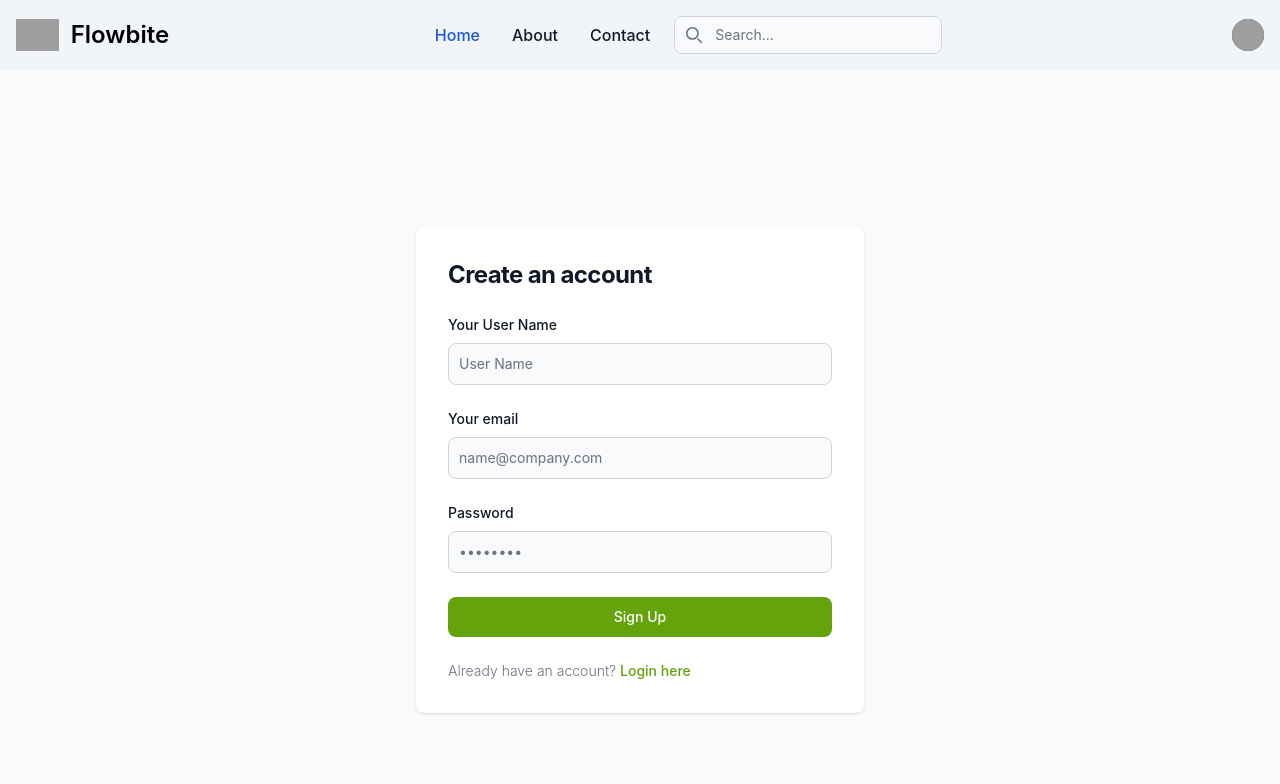
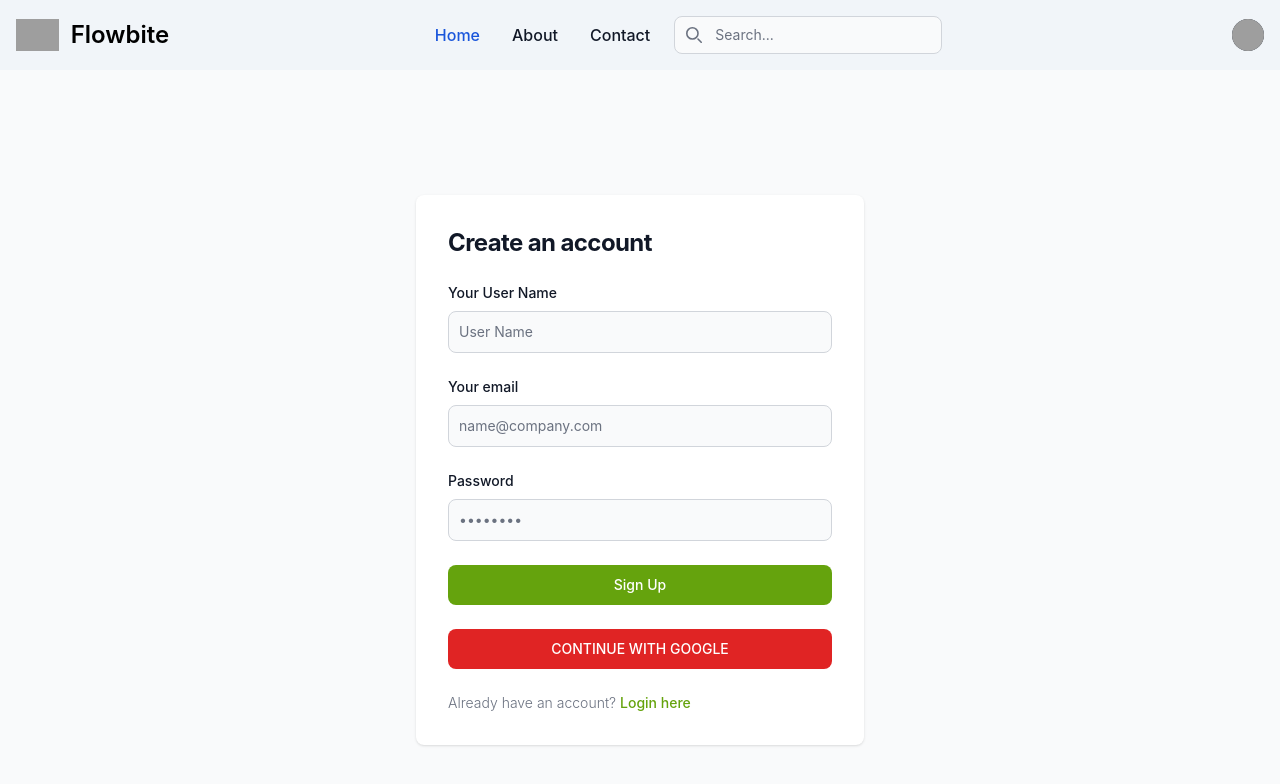
Before and after one commit to Shubhendu-12/BharatRealEstate, a React (Vite) app: page /signup in a window 1280 px wide. Shown: the top 784 px of the page. Built offline with nearby package versions, Linux system fonts and the light colour scheme; no server answers; grey boxes are pictures that could not be loaded.

Commit message:
Google OAuth frontend part complete

```diff
--- a/package.json
+++ b/package.json
@@ -13,6 +13,7 @@
     "@reduxjs/toolkit": "^2.0.1",
     "axios": "^1.6.2",
     "dotenv": "^16.3.1",
+    "firebase": "^10.7.1",
     "flowbite": "^2.2.1",
     "flowbite-react": "^0.7.2",
     "react": "^18.2.0",
--- /dev/null
+++ b/src/components/OAuth.jsx
@@ -0,0 +1,49 @@
+import React from 'react'
+import { GoogleAuthProvider, getAuth, signInWithPopup } from 'firebase/auth';
+import { app } from '../firebase';
+import { useDispatch } from 'react-redux';
+import { signInSuccess } from '../app/features/user/userSlice';
+import { useNavigate } from 'react-router-dom';
+
+const OAuth = () => {
+  const dispatch = useDispatch();
+  const navigate = useNavigate();
+  const handleGoogleClick = async () => {
+    try {
+      const provider = new GoogleAuthProvider();
+      const auth = getAuth(app);
+
+      const result = await signInWithPopup(auth, provider);
+
+      const res = await fetch('http://localhost:3000/api/auth/google', {
+        method: 'POST',
+        headers: {
+          'Content-Type': 'application/json',
+        },
+        body: JSON.stringify({
+          name: result.user.displayName,
+          email: result.user.email,
+          photo: result.user.photoURL,
+        }),
+      });
+      const data = await res.json();
+      dispatch(signInSuccess(data));
+      navigate('/');
+    } catch (error) {
+      console.log('could not sign in with google', error);
+    }
+  };
+  return (
+    <>
+      <button
+      onClick={handleGoogleClick}
+                  type="button"
+                  className="uppercase w-full text-white bg-red-600 hover:bg-red-700 focus:ring-4 focus:outline-none focus:ring-red-300 font-medium rounded-lg text-sm px-5 py-2.5 text-center dark:bg-red-600 dark:hover:bg-red-700 dark:focus:ring-red-800"
+                >
+                    Continue with Google
+                </button>
+    </>
+  )
+}
+
+export default OAuth
--- /dev/null
+++ b/src/firebase.js
@@ -0,0 +1,21 @@
+// Import the functions you need from the SDKs you need
+import { initializeApp } from "firebase/app";
+import { getAnalytics } from "firebase/analytics";
+// TODO: Add SDKs for Firebase products that you want to use
+// https://firebase.google.com/docs/web/setup#available-libraries
+
+// Your web app's Firebase configuration
+// For Firebase JS SDK v7.20.0 and later, measurementId is optional
+const firebaseConfig = {
+  apiKey: import.meta.env.VITE_FIREBASE_API_KEY,
+  authDomain: "bharat-realestate.firebaseapp.com",
+  projectId: "bharat-realestate",
+  storageBucket: "bharat-realestate.appspot.com",
+  messagingSenderId: "23586065882",
+  appId: "1:23586065882:web:cdf518a0724403656c44e3",
+  measurementId: "G-6HHCFE6TFW"
+};
+
+// Initialize Firebase
+const app = initializeApp(firebaseConfig);
+const analytics = getAnalytics(app);
--- a/src/pages/Login.jsx
+++ b/src/pages/Login.jsx
@@ -1,13 +1,13 @@
-
 import React, { useState } from "react";
 import { Link, useNavigate } from "react-router-dom";
 import { useDispatch,useSelector } from "react-redux";
 import { signInStart,signInSuccess,signInFailure } from "../app/features/user/userSlice";
+import OAuth from "../components/OAuth";
 
 const Login = () => {
   const [formData, setFormData] = useState({});
   // const [error, setError] = useState(null);
-  // const [loading, setLoading] = useState(false);
+  // const [loadingg, setLoading] = useState(false);
   const {loading,error} = useSelector((state)=>{
     return state.user
   }
@@ -131,6 +131,7 @@ const Login = () => {
                   {loading ? 'Loading...' : 'Login'}
                   {/* Login  */}
                 </button>
+                <OAuth/>
                 <p className="text-sm font-light text-gray-500 dark:text-gray-400">
                   Do not have an account?{" "}
                   <Link
--- a/src/pages/Signup.jsx
+++ b/src/pages/Signup.jsx
@@ -1,6 +1,7 @@
 // import axios from "axios";
 import React, { useState } from "react";
 import { Link, useNavigate } from "react-router-dom";
+import OAuth from "../components/OAuth";
 
 const Signup = () => {
   const [formData, setFormData] = useState({});
@@ -18,6 +19,7 @@ const Signup = () => {
   const handleSubmit = async (e) => {
     e.preventDefault();
     try {
+      setLoading(true);
       const res = await fetch('http://localhost:3000/api/auth/signup',{
         method:'POST',
         headers:{
@@ -137,6 +139,7 @@ const Signup = () => {
                   {loading ? 'Loading...' : 'Sign Up'}
                   {/* Sign Up */}
                 </button>
+                <OAuth/>
                 <p className="text-sm font-light text-gray-500 dark:text-gray-400">
                   Already have an account?{" "}
                   <Link
```
Also changed, not shown: 1 other file (tests, documents, lock files or other folders).
